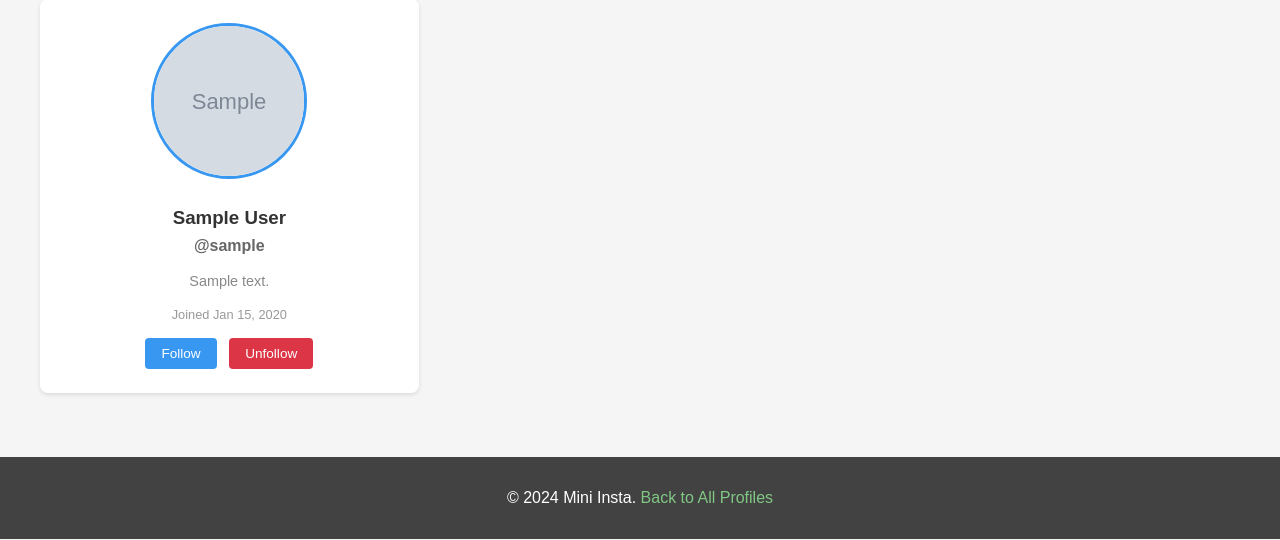
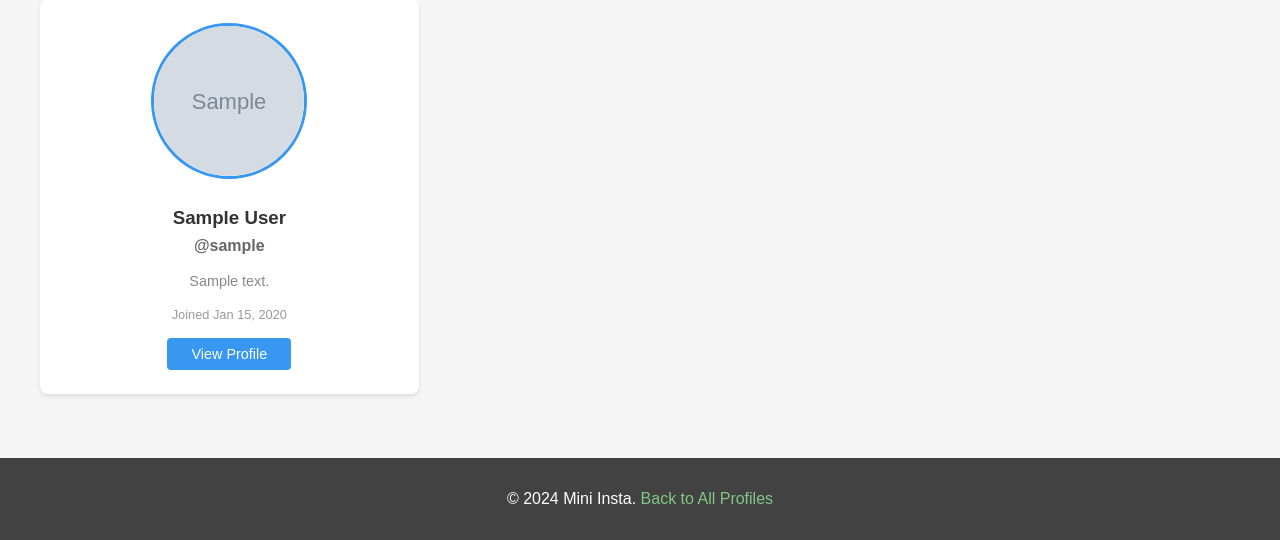
Before and after one commit to xiea2205/cs412, a Django app: page /mini_insta/ in a window 1280 px wide. Shown: the part 293-833 px from the top of the page. Run offline with Django 5.2, Linux system fonts and the light colour scheme; tables that the repository leaves empty hold one stand-in row (values such as "Sample post"); grey boxes marked "Sample" are stand-in pictures.

Commit message:
Fix NoReverseMatch error in show_all_profiles.html
- Removed follow/unfollow buttons from public all profiles page
- Follow/unfollow functionality is now only on individual profile pages where authentication can be checked
- Changed to simple 'View Profile' button on all profiles page

```diff
--- a/mini_insta/templates/mini_insta/show_all_profiles.html
+++ b/mini_insta/templates/mini_insta/show_all_profiles.html
@@ -38,22 +38,12 @@ Shows profile images, names, usernames, bios, and join dates with links to indiv
                     </p>
                 </a>
 
-                <!-- Follow/Unfollow buttons -->
+                <!-- View Profile Button -->
                 <div style="margin-top: 1rem;">
-                    <form method="post" action="{% url 'create_follow' profile.pk %}" style="display: inline;">
-                        {% csrf_token %}
-                        <input type="hidden" name="follower_profile_pk" value="1">
-                        <button type="submit" style="background: #3897f0; color: white; padding: 0.5rem 1rem; border: none; border-radius: 4px; cursor: pointer; font-size: 0.85rem;">
-                            Follow
-                        </button>
-                    </form>
-                    <form method="post" action="{% url 'unfollow' profile.pk %}" style="display: inline; margin-left: 0.5rem;">
-                        {% csrf_token %}
-                        <input type="hidden" name="follower_profile_pk" value="1">
-                        <button type="submit" style="background: #dc3545; color: white; padding: 0.5rem 1rem; border: none; border-radius: 4px; cursor: pointer; font-size: 0.85rem;">
-                            Unfollow
-                        </button>
-                    </form>
+                    <a href="{% url 'profile' profile.pk %}"
+                       style="display: inline-block; background: #3897f0; color: white; padding: 0.5rem 1.5rem; border-radius: 4px; text-decoration: none; font-size: 0.9rem;">
+                        View Profile
+                    </a>
                 </div>
             </div>
         {# End of profile loop #}
```
